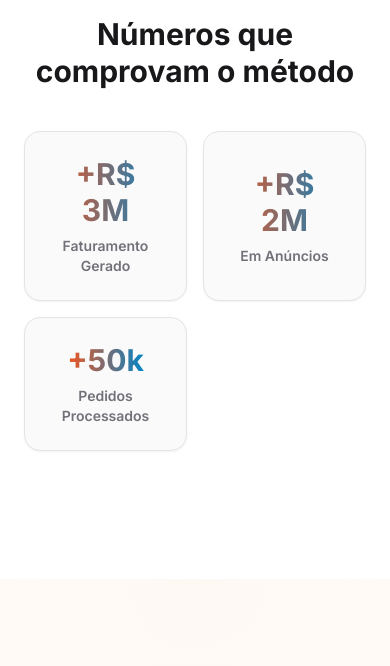
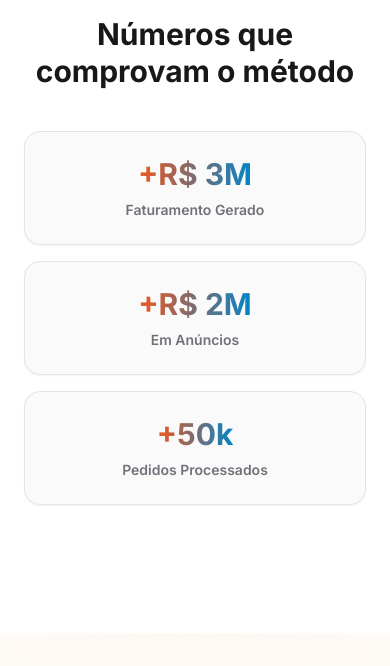
Before and after one commit to lucaslocolukinhasrafael-dotcom/darcy, a website: page index.html in a window 390 px wide. Shown: the part 3100-3766 px from the top of the page. Drawn offline with nearby package versions, Linux system fonts and the light colour scheme.

Commit message:
Update mobile layout for numbers section to stacked (1 column)

```diff
--- a/index.html
+++ b/index.html
@@ -174,7 +174,7 @@
             <h2 class="text-center text-3xl font-bold leading-tight sm:text-4xl text-zinc-900 dark:text-white">Números que comprovam o método</h2>
           </header>
 
-          <div class="grid grid-cols-2 gap-4 md:grid-cols-3 lg:gap-8 mb-16">
+          <div class="grid grid-cols-1 gap-4 md:grid-cols-3 lg:gap-8 mb-16">
             <div class="flex w-full flex-col items-center justify-center text-center rounded-2xl border border-zinc-200 dark:border-brand-navy/30 bg-zinc-50 dark:bg-white/5 p-6 shadow-sm">
               <h1 class="bg-gradient-to-r from-brand-orange-dark to-sky-600 dark:from-brand-orange-light dark:to-sky-400 bg-clip-text text-3xl font-bold text-transparent sm:text-4xl">+R$ 3M</h1>
               <p class="mt-2 text-sm font-semibold text-zinc-500 dark:text-zinc-400 sm:text-base">Faturamento Gerado</p>
```
